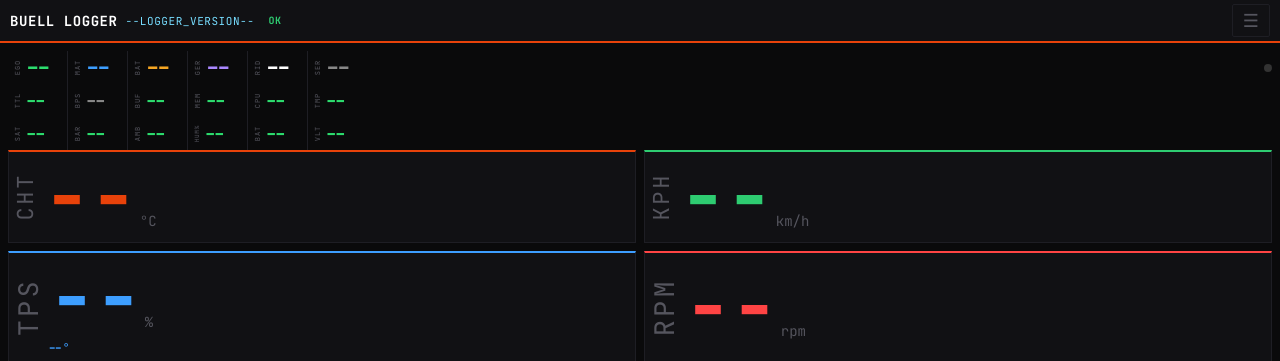
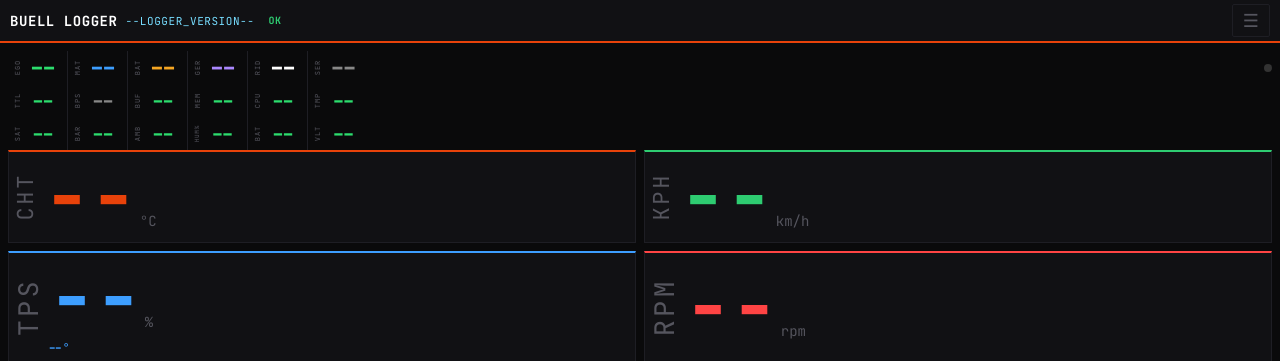
Before and after one commit to pacdavid1/buell-xb12x-logger, a Python web app: template web/templates/index.html in a window 1280 px wide. Shown: the top 361 px of the page. Run offline with Jinja, Linux system fonts and the light colour scheme; the template is opened without the code that fills it, so the values that code supplies are empty; some libraries are stand-ins or nearby versions.

Commit message:
feat: hs-val centered + font 22→24px, hs-sm val 18→20px (v2.7.59)

```diff
--- a/web/templates/index.html
+++ b/web/templates/index.html
@@ -47,11 +47,11 @@ body{background:var(--bg);color:var(--text);font-family:'JetBrains Mono',monospa
     border-right:1px solid var(--border);width:60px;height:33px;flex-shrink:0;box-sizing:border-box}
 .hs-sm:last-child{border-right:none}
 .hs-sm .hs-label,.hs .hs-label{font-family:var(--mono);color:var(--dim);letter-spacing:.12em;text-transform:uppercase;writing-mode:vertical-rl;transform:rotate(180deg);white-space:nowrap;flex-shrink:0;line-height:1}
-.hs-sm .hs-val{font-size:18px;font-weight:700;line-height:1}
+.hs-sm .hs-val{font-size:20px;font-weight:700;line-height:1;flex:1;text-align:center}
 .hs{width:60px;height:33px;display:flex;flex-direction:row;align-items:center;gap:4px;padding:1px 6px;box-sizing:border-box;
     border-right:1px solid var(--border);flex-shrink:0;overflow:hidden}
 .hs:last-child{border-right:none}
-.hs-val{font-size:22px;font-weight:900;line-height:1}
+.hs-val{font-size:24px;font-weight:900;line-height:1;flex:1;text-align:center}
 .ac{color:var(--accent)} .gn{color:var(--green)} .bl{color:var(--blue)}
 .wh{color:#fff}          .yw{color:var(--accent2)}
 .pill{padding:3px 7px;font-family:var(--mono);font-size:8px;border:1px solid;
```
Also changed, not shown: CHANGELOG.md.
